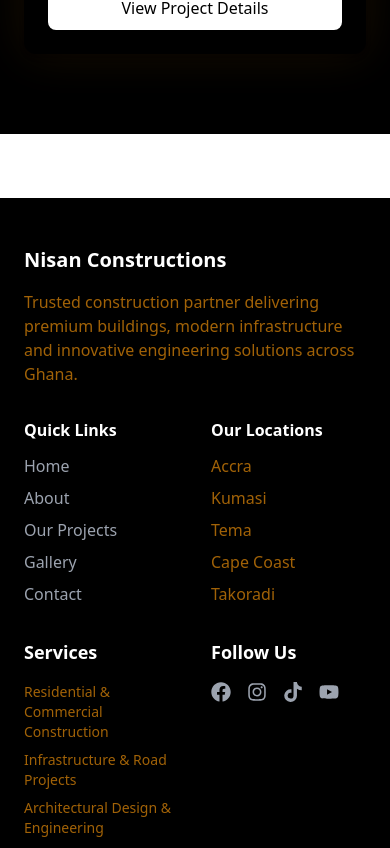
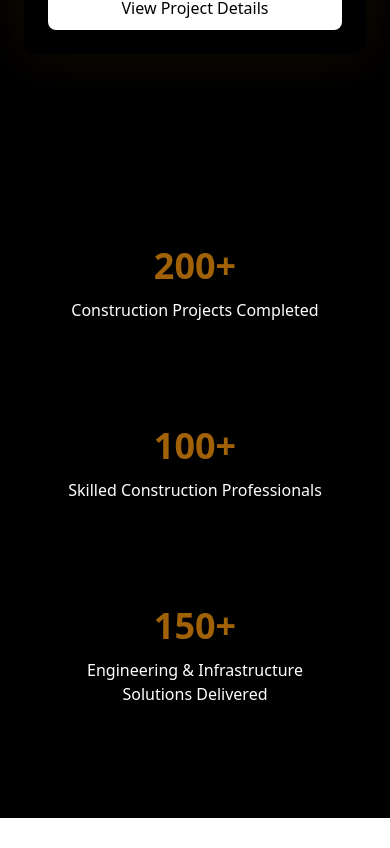
Before and after one commit to qwabena37/NisaNC, a React (Vite) app in the folder nisan-construction/: page / in a window 390 px wide. Shown: the part 6111-6959 px from the top of the page. Built offline with nearby package versions, Linux system fonts and the light colour scheme.

Commit message:
add impact count on home page

```diff
--- a/nisan-construction/package.json
+++ b/nisan-construction/package.json
@@ -12,6 +12,7 @@
   "dependencies": {
     "framer-motion": "^12.35.0",
     "react": "^19.2.0",
+    "react-countup": "^6.5.3",
     "react-dom": "^19.2.0",
     "react-icons": "^5.6.0",
     "react-router-dom": "^7.13.0"
--- a/nisan-construction/src/pages/Home.jsx
+++ b/nisan-construction/src/pages/Home.jsx
@@ -1,6 +1,7 @@
 import { useState } from "react";
 import { FaPhoneAlt, FaWhatsapp, FaEnvelope, FaRobot, FaBuilding  } from "react-icons/fa";
 import { motion, AnimatePresence } from "framer-motion";
+import CountUp from "react-countup";
 
 export default function Home() {
   const [selectedProject, setSelectedProject] = useState(null);
@@ -386,7 +387,64 @@ Your trusted real estate partner delivering quality homes
           </motion.div>
         )}
       </AnimatePresence>
+ {/* IMPACT / ACHIEVEMENTS */}
 
+<section className="bg-black py-20 px-6">
+  <div className="max-w-6xl mx-auto grid md:grid-cols-3 gap-10 text-center">
+
+    {/* Projects Completed */}
+    <motion.div
+      initial={{ opacity: 0, y: 40 }}
+      whileInView={{ opacity: 1, y: 0 }}
+      transition={{ duration: 0.6 }}
+      viewport={{ once: true }}
+      className="p-8 rounded-xl shadow-md"
+    >
+      <h3 className="text-4xl font-bold text-yellow-700">
+        <CountUp end={200} duration={2} />+
+      </h3>
+
+      <p className="mt-3 text-white font-medium">
+        Construction Projects Completed
+      </p>
+    </motion.div>
+
+    {/* Skilled Workers */}
+    <motion.div
+      initial={{ opacity: 0, y: 40 }}
+      whileInView={{ opacity: 1, y: 0 }}
+      transition={{ duration: 0.7 }}
+      viewport={{ once: true }}
+      className="p-8 rounded-xl shadow-md"
+    >
+      <h3 className="text-4xl font-bold text-yellow-700">
+        <CountUp end={100} duration={2} />+
+      </h3>
+
+      <p className="mt-3 text-white font-medium">
+        Skilled Construction Professionals
+      </p>
+    </motion.div>
+
+    {/* Engineering Solutions */}
+    <motion.div
+      initial={{ opacity: 0, y: 40 }}
+      whileInView={{ opacity: 1, y: 0 }}
+      transition={{ duration: 0.8 }}
+      viewport={{ once: true }}
+      className="p-8 rounded-xl shadow-md"
+    >
+      <h3 className="text-4xl font-bold text-yellow-700">
+        <CountUp end={150} duration={2} />+
+      </h3>
+
+      <p className="mt-3 text-white font-medium">
+        Engineering & Infrastructure Solutions Delivered
+      </p>
+    </motion.div>
+
+  </div>
+</section>
     </div>
   );
 }
```
Also changed, not shown: 1 other file (tests, documents, lock files or other folders).
